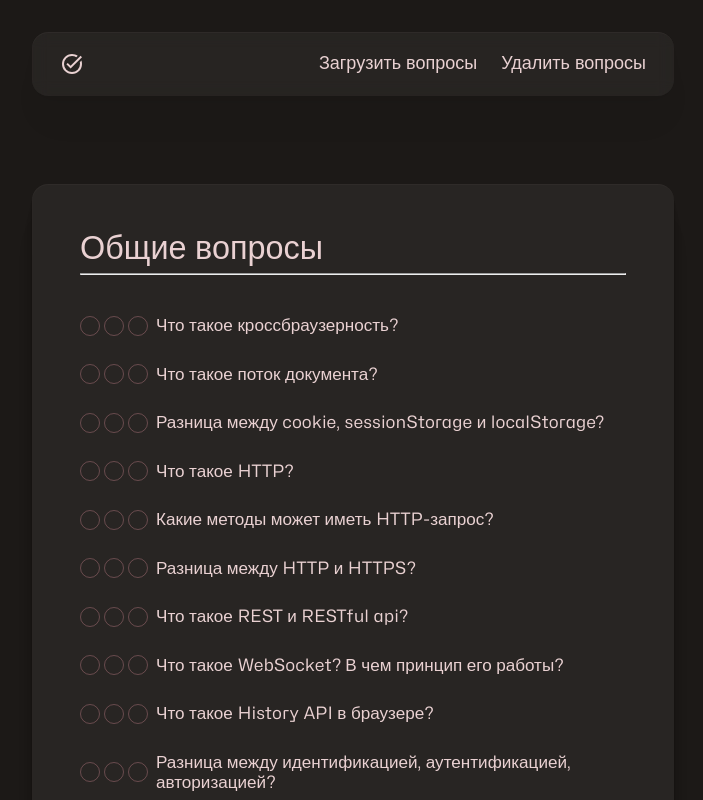
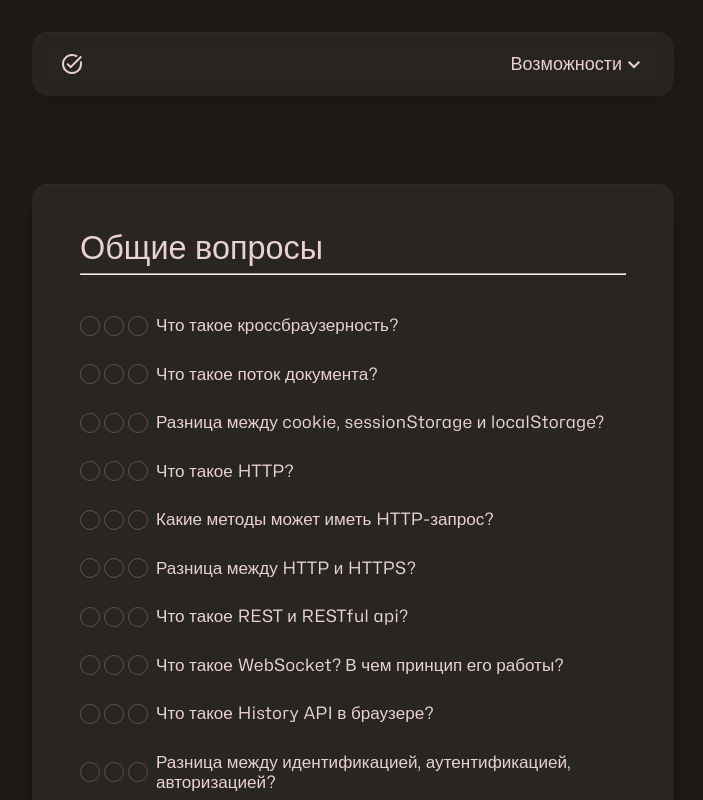
Before and after one commit to Necritto/tech-review-checker, a Vue app: page / in a window 1280 px wide. Shown: the top 800 px of the page, without its empty margins (287-990 px from the left). Built offline with nearby package versions, Linux system fonts and the light colour scheme.

Commit message:
feat: header menu

```diff
--- a/src/components/AppHeader/component.vue
+++ b/src/components/AppHeader/component.vue
@@ -1,12 +1,17 @@
 <script setup lang="ts">
+import {ref} from 'vue';
+
 import LogoSvg from '@/assets/images/icons/check.svg?component';
+import ExpandSvg from '@/assets/images/icons/expand.svg?component';
 import UIButton from '@components/UI/UIButton/component.vue';
 import LoadFilesButton from '@components/LoadFilesButton/component.vue';
+import Collapse from '@components/UI/Collapse/component.vue';
 import {jsonToObject} from '@utils/normalizer';
 import {useQuestionsStore} from '@stores/questions';
 import type {Questions} from '@stores/questions/types';
 
 const questionsStore = useQuestionsStore();
+const isPanelOpen = ref<boolean>(false);
 
 async function handleLoadQuestions(file: File) {
     const result = await jsonToObject(file) as Questions[];
@@ -16,11 +21,27 @@ async function handleLoadQuestions(file: File) {
 function handleDelete() {
     questionsStore.setQuestions([]);
 }
+
+function handleTogglePanel() {
+    isPanelOpen.value = !isPanelOpen.value;
+}
 </script>
 
 <template>
     <header class="container app-header">
         <LogoSvg class="app-logo" />
+        <UIButton
+            :class="['panel-button', {'panel-button--open': isPanelOpen}]"
+            @click="handleTogglePanel"
+        >
+            <span>Возможности</span>
+            <ExpandSvg />
+        </UIButton>
+        <Collapse
+            :open="isPanelOpen"
+            class="app-header-expand"
+        >
+            <hr />
             <section class="app-header-actions">
                 <LoadFilesButton
                     class="action-button"
@@ -34,6 +55,7 @@ function handleDelete() {
                     @click="handleDelete"
                 />
             </section>
+        </Collapse>
     </header>
 </template>
 
--- a/src/components/AppHeader/styles.scss
+++ b/src/components/AppHeader/styles.scss
@@ -1,5 +1,13 @@
 @import '@styles/mixins/hover';
 @import '@styles/mixins/breakpoints';
+
+%header-block {
+    padding: $indent-step * 5 $indent-step * 7;
+    background-color: $secondary-bg;
+    border-radius: 16px;
+    box-shadow: $base-shadow;
+    backdrop-filter: blur(8px);
+}
 
 .app-header {
     position: sticky;
@@ -9,28 +17,57 @@
     gap: 16px;
     align-items: center;
     justify-content: space-between;
-    padding: $indent-step * 5 $indent-step * 7;
-    background-color: $secondary-bg;
-    border-radius: 16px;
-    box-shadow: $base-shadow;
-    backdrop-filter: blur(8px);
+
+    @extend %header-block;
 
     @include mobile {
         border-radius: 0;
     }
 }
 
-.app-logo {
+.app-logo,
+.panel-button {
     flex-shrink: 0;
     fill: $primary-text;
 }
 
+.panel-button {
+    display: flex;
+    align-items: center;
+
+    svg {
+        position: relative;
+        top: 1px;
+        transition: transform $transition-duration ease;
+    }
+
+    &--open {
+        svg {
+            transform: rotate(180deg);
+        }
+    }
+}
+
+.app-header-expand {
+    position: absolute;
+    top: 100%;
+    right: 0;
+    width: 100%;
+}
+
 .app-header-actions {
+    position: absolute;
     display: flex;
+    flex-direction: column;
     gap: 16px 24px;
+    align-items: flex-end;
+    width: 100%;
+
+    @extend %header-block;
 }
 
 .action-button {
+    width: max-content;
     border-bottom: 1px solid transparent;
 
     @include hover {
--- /dev/null
+++ b/src/components/UI/Collapse/component.vue
@@ -0,0 +1,18 @@
+<script setup lang="ts">
+import type {CollapseProps, CollapseSlots} from './types';
+
+defineProps<CollapseProps>();
+defineSlots<CollapseSlots>();
+</script>
+
+<template>
+    <div :class="['collapse', {'collapse--open': open}]">
+        <div style="min-height: 0">
+            <slot />
+        </div>
+    </div>
+</template>
+
+<style lang="scss" scoped>
+@import './styles';
+</style>
--- /dev/null
+++ b/src/components/UI/Collapse/styles.scss
@@ -0,0 +1,11 @@
+.collapse {
+    display: grid;
+    grid-template-rows: 0fr;
+    opacity: 0;
+    transition: grid-template-rows $transition-duration ease, opacity $transition-duration ease;
+
+    &--open {
+        grid-template-rows: 1fr;
+        opacity: 1;
+    }
+}
--- /dev/null
+++ b/src/components/UI/Collapse/types.ts
@@ -0,0 +1,7 @@
+export type CollapseProps = {
+    open: boolean;
+};
+
+export type CollapseSlots = {
+    default: () => any;
+};
```
Also changed, not shown: src/assets/images/icons/expand.svg (added). Lines whose indentation alone changed are shown as unchanged.
